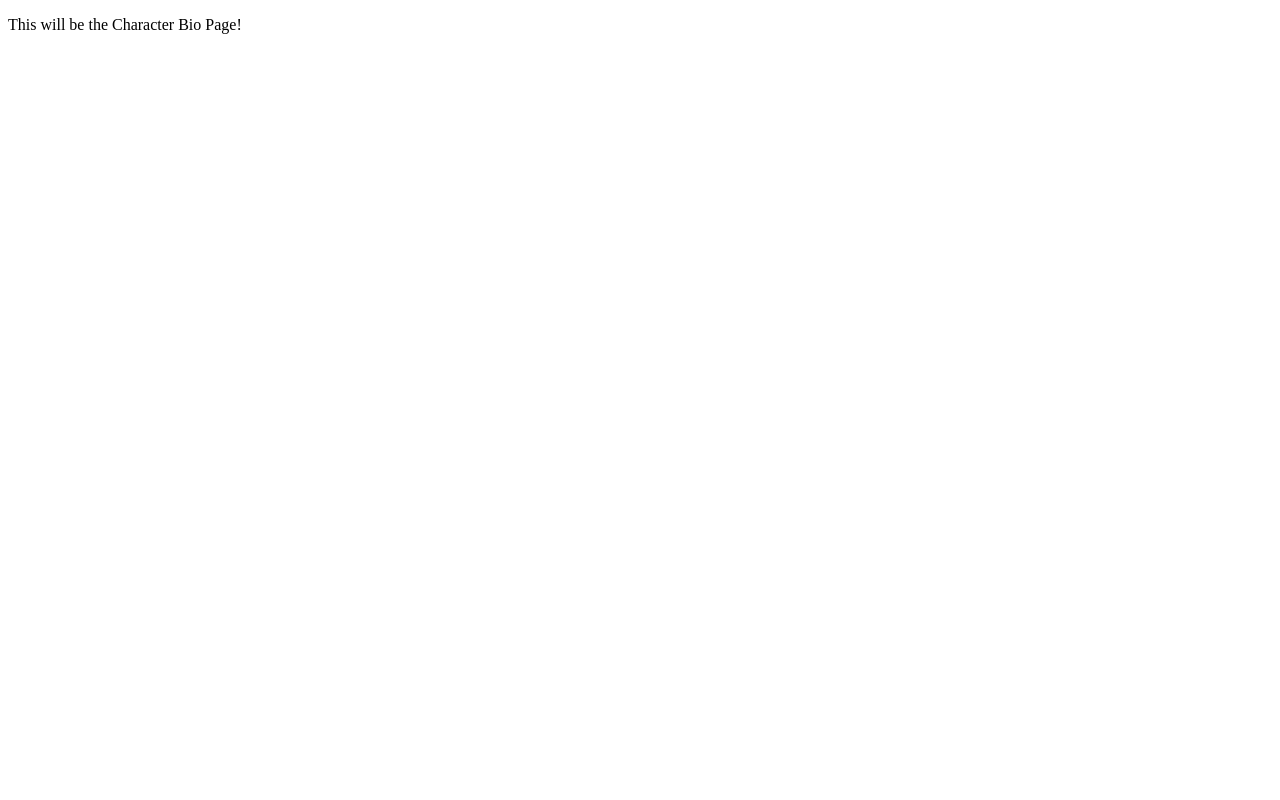
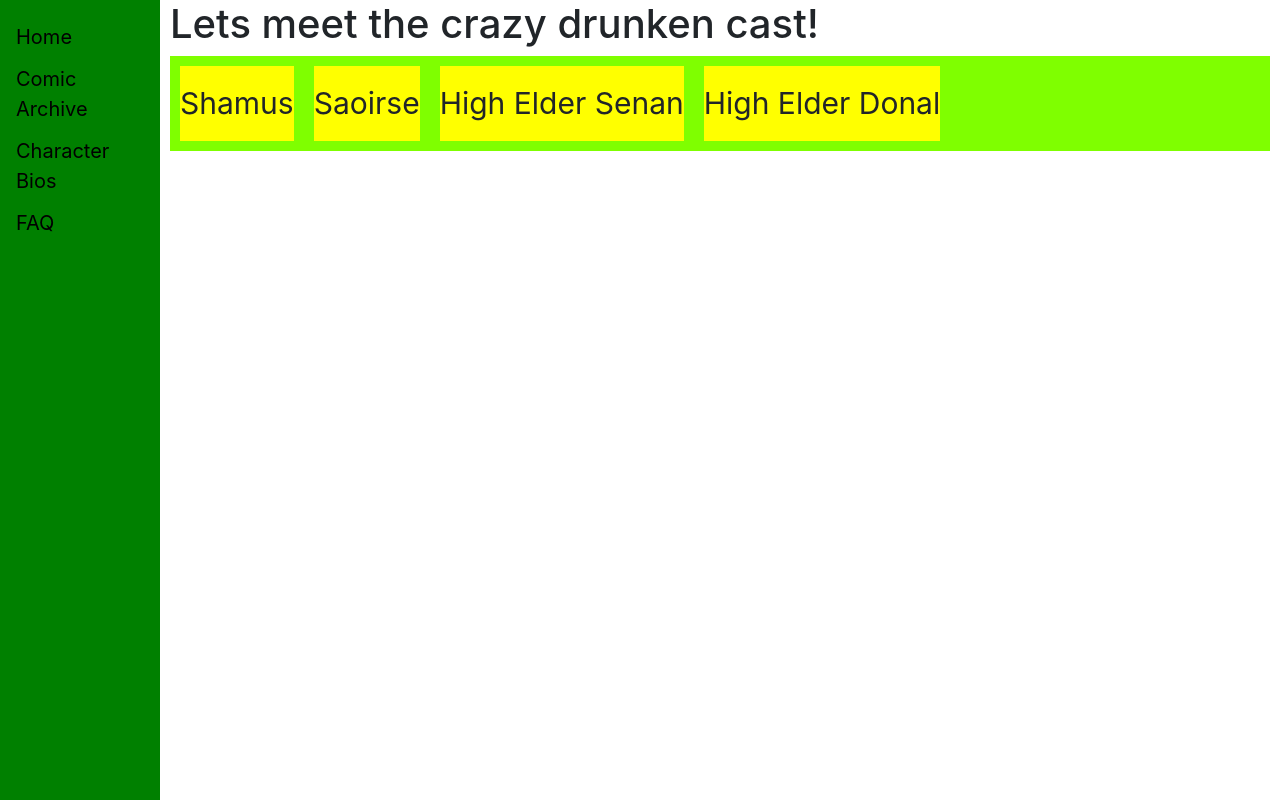
Before and after one commit to RJKAZ/TheLeprecon, a plain HTML site: page characterbios.html in a window 1280 px wide. Drawn offline with nearby package versions, Linux system fonts and the light colour scheme.

Commit message:
content update

```diff
--- a/characterbios.html
+++ b/characterbios.html
@@ -5,9 +5,25 @@
   <meta name="viewport" content="width=device-width, initial-scale=1.0">
   <meta http-equiv="X-UA-Compatible" content="ie=edge">
   <title>characterbios</title>
+  <link rel="stylesheet" href="https://stackpath.bootstrapcdn.com/bootstrap/4.4.1/css/bootstrap.min.css">
+  <link rel="stylesheet" href="styles.css">
 </head>
 <body>
-  <p>This will be the Character Bio Page!</p>
+  <div class="sidebar">
+    <a href="mainpage.html"><i class="fa fa-fw fa-home"></i> Home</a>
+    <a href="comicarchive.html"><i class="fa fa-fw fa-comicarchive"></i> Comic Archive</a>
+    <a href="characterbios.html"><i class="fa fa-fw fa-characterbios"></i> Character Bios</a>
+    <a href="faq.html"><i class="fa fa-fw fa-faq"></i> FAQ</a>
+  </div>
+  <div class="maincontent">
+  <h1>Lets meet the crazy drunken cast!</h1>
+  <div class="flex-container">
+    <div>Shamus</div>
+    <div>Saoirse</div>
+    <div>High Elder Senan</div>
+    <div>High Elder Donal</div>
+  </div>
+  </div>
 
 </body>
 </html>
--- a/styles.css
+++ b/styles.css
@@ -8,6 +8,7 @@
   background-color: green;
   overflow-x:hidden;
   padding-top: 16px;
+
 }
 
 .sidebar a {
@@ -22,7 +23,7 @@
   color: #f1f1f1;
 }
 
-.main {
+.maincontent {
   margin-left: 160px;
   padding: 0px 10px;
 }
@@ -31,3 +32,25 @@
   .sidebar {padding-top: 15px;}
   .sidebar a {font-size: 18px;}
 }
+
+img {
+  width: 50%;
+  height: 50%;
+  outline: black;
+  outline-width: 30px;
+}
+
+.flex-container {
+  background-color: chartreuse;
+  flex-direction: row;
+  display: flex;
+}
+
+.flex-container > div {
+  background-color: yellow;
+  width: auto;
+  margin: 10px;
+  text-align: center;
+  line-height: 75px;
+  font-size: 30px;
+}
```
Also changed, not shown: comicarchive.html (+34 -1 lines), faq.html (+11 -1 lines), mainpage.html (+13 -6 lines), 8 other files.
